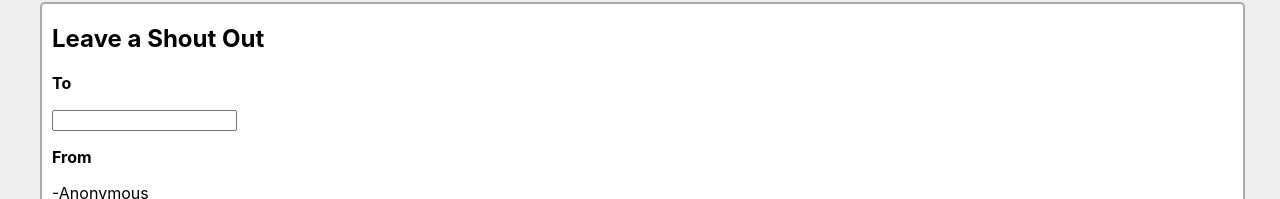
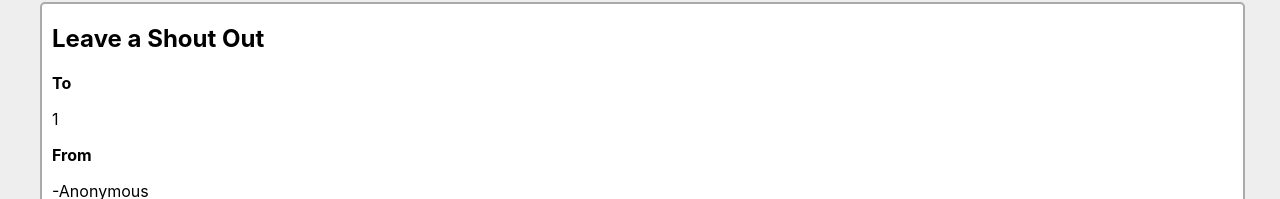
Before and after one commit to eetole-88/Firebase-Lab1-Part1-frontend, a React (Create React App) app: page /user/1 in a window 1280 px wide. Shown: the part 167-366 px from the top of the page. Built offline with nearby package versions, Linux system fonts and the light colour scheme; no server answers.

Commit message:
added to in form and removed form from homepage

```diff
--- a/src/components/ShoutoutForm.tsx
+++ b/src/components/ShoutoutForm.tsx
@@ -7,10 +7,11 @@ import { getDownloadURL, uploadBytes, ref } from "@firebase/storage";
 
 interface Props {
   onSubmit: (item: Shoutout) => void;
+  name: string;
 }
 
-const ShoutoutForm = ({ onSubmit }: Props) => {
-  const [to, setTo] = useState("");
+const ShoutoutForm = ({ onSubmit, name }: Props) => {
+  const [to, setTo] = useState(name);
   const [message, setMessage] = useState("");
   const { user } = useContext(AuthContext);
   const userName: string = user?.displayName ?? "Anonymous";
@@ -25,6 +26,8 @@ const ShoutoutForm = ({ onSubmit }: Props) => {
       message: message,
     };
 
+    console.log(to);
+    console.log(name);
     const files = imageInputRef.current?.files;
     if (files && files[0]) {
       const imageFile = files[0];
@@ -54,12 +57,16 @@ const ShoutoutForm = ({ onSubmit }: Props) => {
           <label htmlFor="ShoutoutForm__to">To</label>
         </p>
         <p>
+          {!name ? (
             <input
               type="text"
               id="ShoutoutForm__to"
               value={to}
               onChange={(e) => setTo(e.target.value)}
             />
+          ) : (
+            <p>{name}</p>
+          )}
         </p>
         <p>
           <label htmlFor="ShoutoutForm__from">From</label>
--- a/src/components/ShoutoutList.css
+++ b/src/components/ShoutoutList.css
@@ -33,5 +33,5 @@ button {
 
 .shoutoutImage {
   width: 75px;
-  border: 3px solid white;
+  border: 3px solid #aaa;
 }
--- a/src/components/ShoutoutList.tsx
+++ b/src/components/ShoutoutList.tsx
@@ -1,4 +1,4 @@
-import { useEffect, useState } from "react";
+import { useContext, useEffect, useState } from "react";
 import Shoutout from "../models/shoutout-api-model";
 import ShoutoutForm from "./ShoutoutForm";
 import {
@@ -8,9 +8,11 @@ import {
 } from "../services/ShoutoutApiService";
 import "./ShoutoutList.css";
 import { Link } from "react-router-dom";
+import { AuthContext } from "../context/auth-context";
 
 const ShoutoutList = () => {
   const [shoutouts, setShoutouts] = useState<Shoutout[]>([]);
+  const { user } = useContext(AuthContext);
 
   useEffect(() => {
     loadShoutouts();
@@ -63,7 +65,7 @@ const ShoutoutList = () => {
           </li>
         ))}
       </ul>
-      <ShoutoutForm onSubmit={handleSubmit} />
+      {user && <ShoutoutForm onSubmit={handleSubmit} name={""} />}
     </div>
   );
 };
--- a/src/components/ShoutoutListByUser.tsx
+++ b/src/components/ShoutoutListByUser.tsx
@@ -72,7 +72,7 @@ const ShoutoutListByUser = () => {
           </li>
         ))}
       </ul>
-      <ShoutoutForm onSubmit={handleSubmit} />
+      <ShoutoutForm onSubmit={handleSubmit} name={name} />
     </div>
   );
 };
```
Lines whose indentation alone changed are shown as unchanged.
